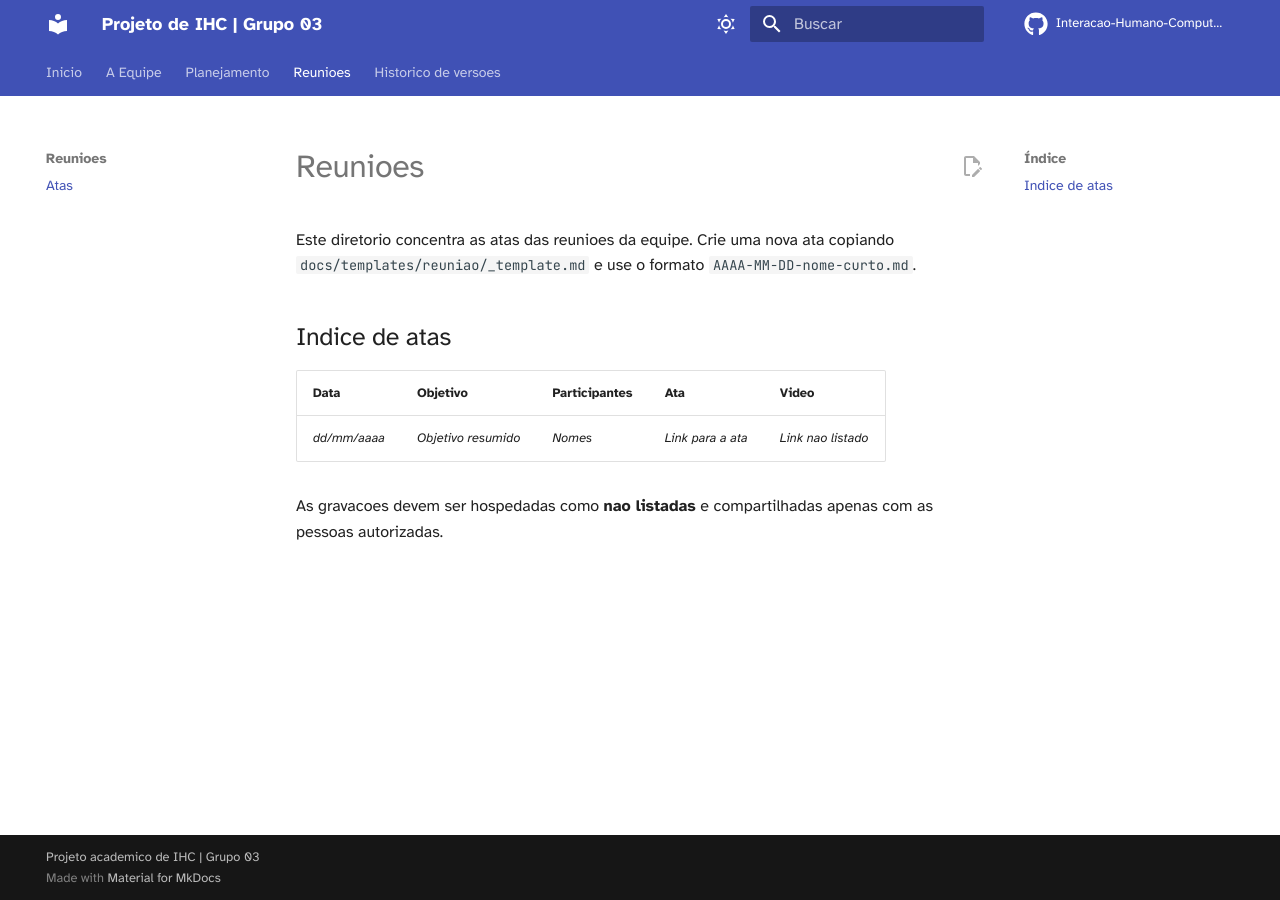
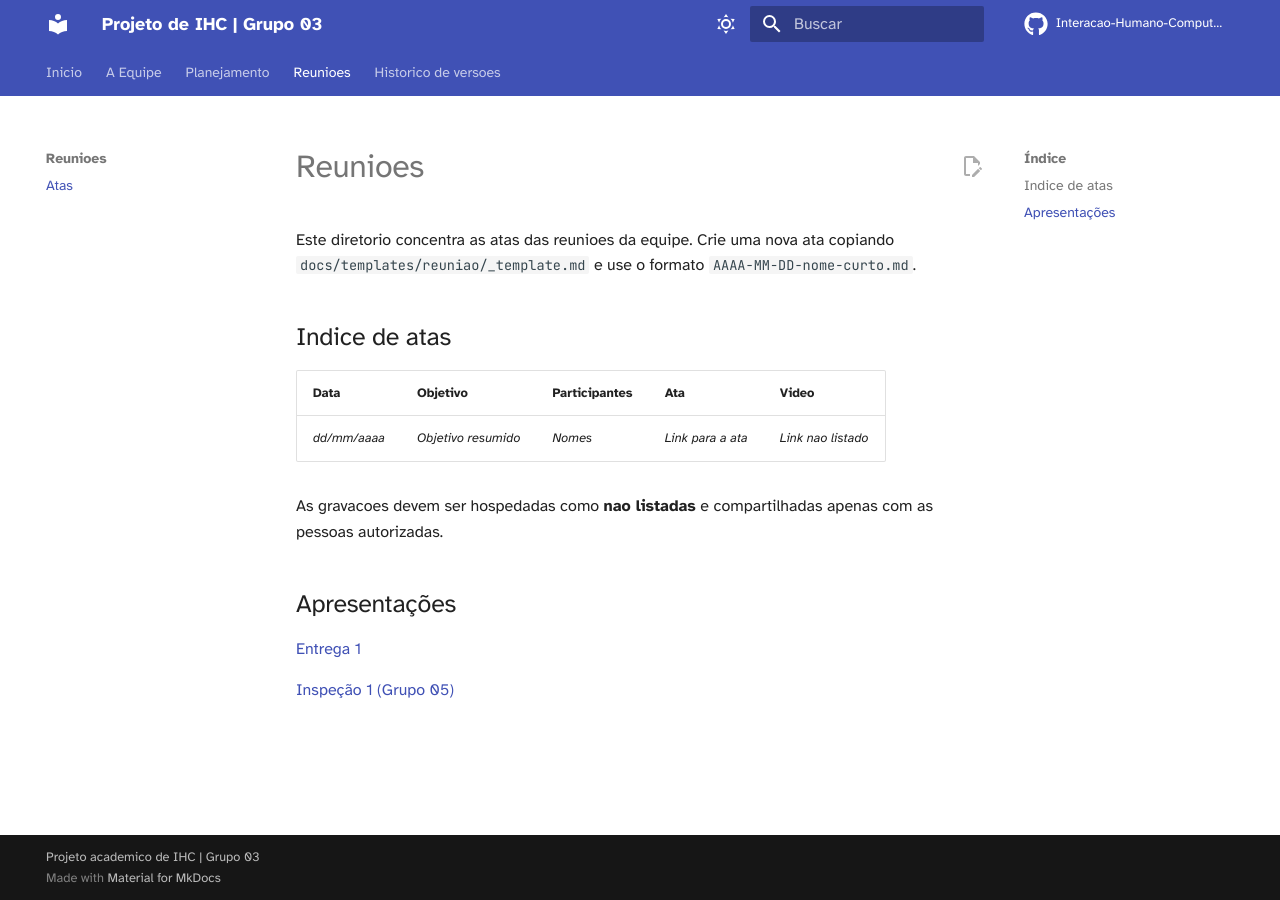
Before and after one commit to Interacao-Humano-Computador/2026.2-Grupo03, an MkDocs documentation site: the page built from docs/reunioes/index.md, in a window 1280 px wide. Built offline with MkDocs 1.6.1 and Material for MkDocs 9.7.7, drawn with Linux system fonts in a browser that asks for light colours; comment, search, counter and statistics services are not loaded.

Commit message:
docs: add videos entrega e inspeção

```diff
--- a/docs/reunioes/index.md
+++ b/docs/reunioes/index.md
@@ -4,8 +4,14 @@ Este diretorio concentra as atas das reunioes da equipe. Crie uma nova ata copia
 
 ## Indice de atas
 
-| Data | Objetivo | Participantes | Ata | Video |
-| --- | --- | --- | --- | --- |
-| _dd/mm/aaaa_ | _Objetivo resumido_ | _Nomes_ | _Link para a ata_ | _Link nao listado_ |
+| Data         | Objetivo            | Participantes | Ata               | Video              |
+| ------------ | ------------------- | ------------- | ----------------- | ------------------ |
+| _dd/mm/aaaa_ | _Objetivo resumido_ | _Nomes_       | _Link para a ata_ | _Link nao listado_ |
 
 As gravacoes devem ser hospedadas como **nao listadas** e compartilhadas apenas com as pessoas autorizadas.
+
+## Apresentações
+
+[Entrega 1](https://unbbr-my.sharepoint.com/personal/251035022_aluno_unb_br/_layouts/15/stream.aspx?id=%2Fpersonal%2F251035022_aluno_unb_br%2FDocuments%2FGrava%C3%A7%C3%B5es%2FAlexandre%2C%20Eduardo%20e%20Joao-20260907_224104-Grava%C3%A7%C3%A3o%20da%20Reuni%C3%A3o.mp4&ga=1&referrer=StreamWebApp.Web&referrerScenario=AddressBarCopied.view.bfed74bb-e9b7-4016-a954-b5aba567717a)
+
+[Inspeção 1 (Grupo 05)](https://unbbr-my.sharepoint.com/personal/251035022_aluno_unb_br/_layouts/15/stream.aspx?id=%2Fpersonal%2F251035022_aluno_unb_br%2FDocuments%2FGrava%C3%A7%C3%B5es%2FAlexandre%2C%20Eduardo%20e%20Joao-20260907_222628-Grava%C3%A7%C3%A3o%20da%20Reuni%C3%A3o.mp4&ga=1&referrer=StreamWebApp.Web&referrerScenario=AddressBarCopied.view.243630db-e852-44fe-ba0e-e8c849c60b1b)
```
